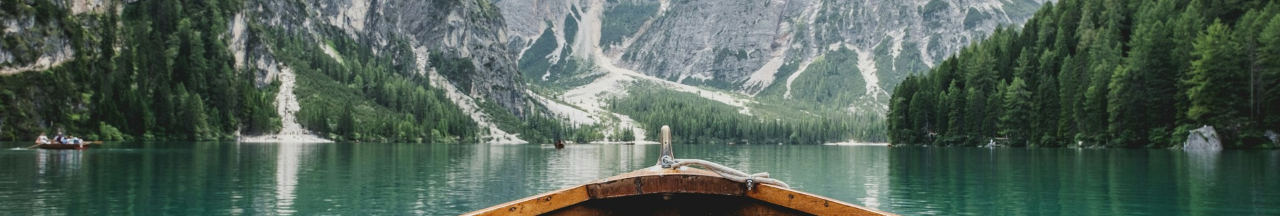
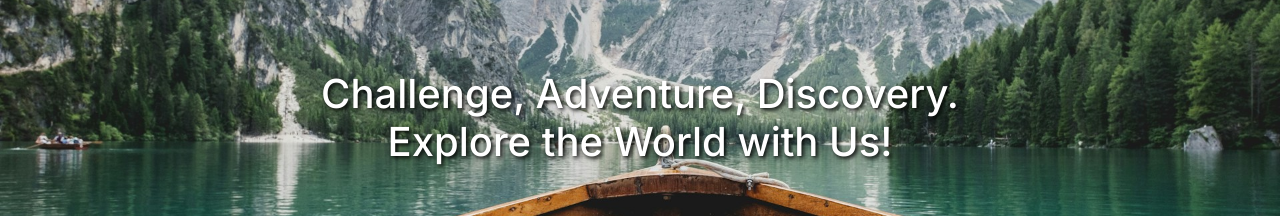
Before and after one commit to danimisme/incomplete-kelana, a Next.js app: page /activity in a window 1280 px wide. Shown: the part 178-394 px from the top of the page. Built offline with nearby package versions, Linux system fonts and the light colour scheme; no server answers.

Commit message:
add text shadow

```diff
--- a/src/app/activity/ActivityPage.module.css
+++ b/src/app/activity/ActivityPage.module.css
@@ -6,6 +6,9 @@
     height: 600px;
 }
 
+.text_shadow {
+    text-shadow: 2px 2px 4px #000000;
+}
 
 @media screen and (max-width: 800px) {
     .jumbotron {
--- a/src/app/activity/page.js
+++ b/src/app/activity/page.js
@@ -12,7 +12,13 @@ export default function ActivityPage() {
   }, []);
   return (
     <>
-      <div className={`${styles.jumbotron} `}></div>
+      <div
+        className={`${styles.jumbotron} d-flex align-items-center justify-content-center text-white `}
+      >
+        <h1 className={`${styles.text_shadow} text-center fs-1`}>
+          Challenge, Adventure, Discovery. <br /> Explore the World with Us!
+        </h1>
+      </div>
       <div className="mt-5 container-lg">
         <div className="py-5">
           <h1>Activity Page</h1>
```
